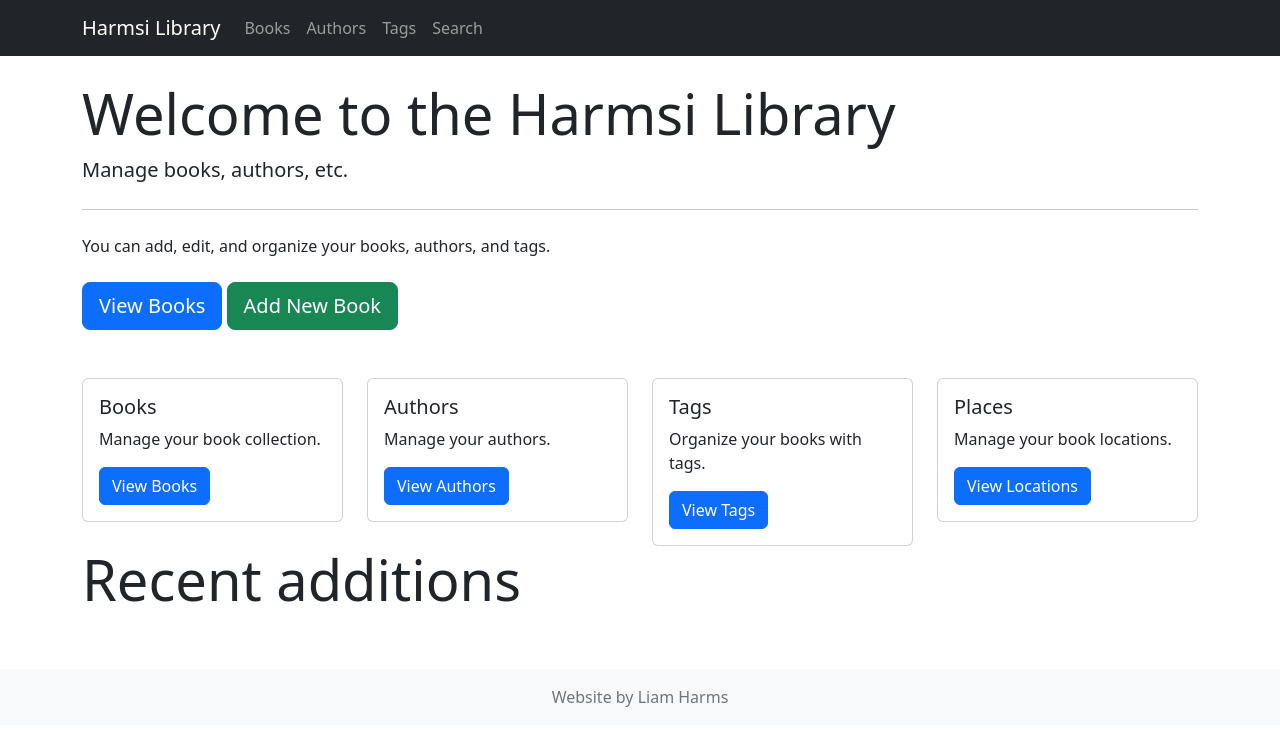
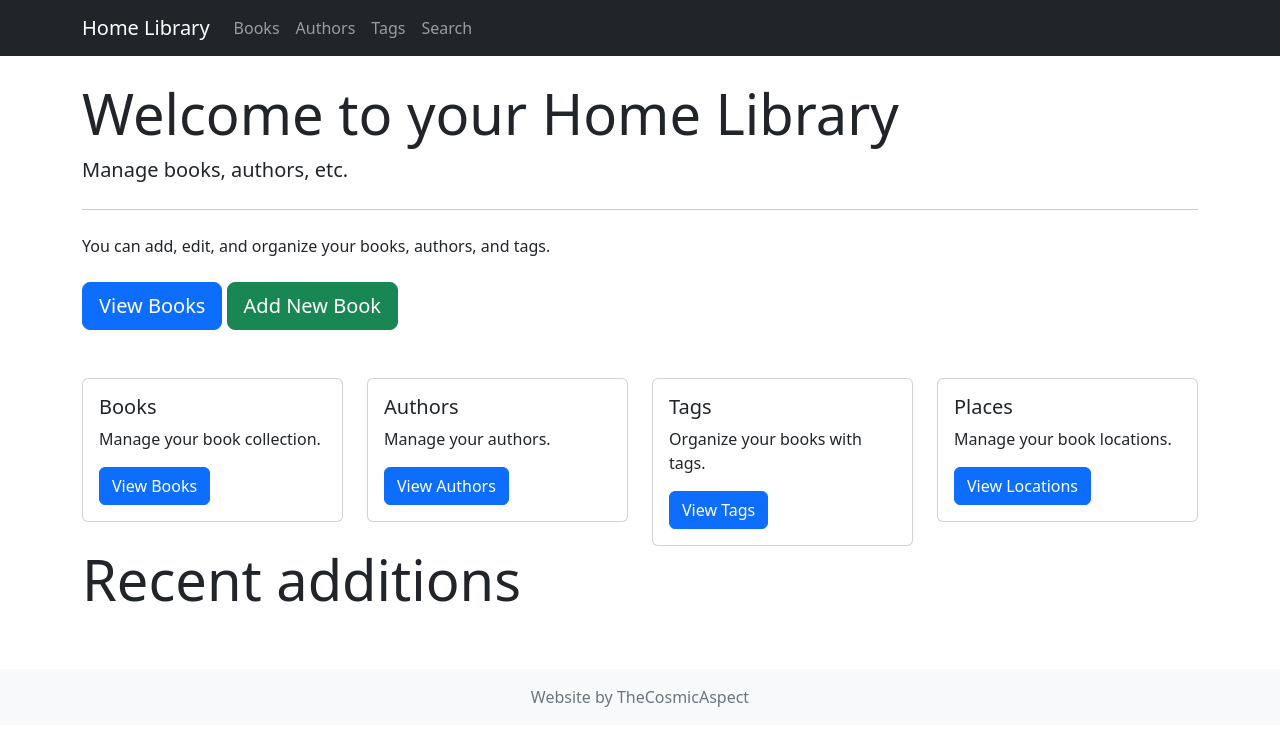
Before and after one commit to TheCosmicAspect/home-library, a Flask app: page / in a window 1280 px wide. Shown: the top 746 px of the page. Run offline with Flask 3, Linux system fonts and the light colour scheme; some libraries are stand-ins or nearby versions.

Commit message:
Small changes

```diff
--- a/src/templates/base.html
+++ b/src/templates/base.html
@@ -3,14 +3,14 @@
 <head>
     <meta charset="UTF-8">
     <meta name="viewport" content="width=device-width, initial-scale=1.0">
-    <title>{% block title %}Harmsi Library{% endblock %}</title>
+    <title>{% block title %}Home Library{% endblock %}</title>
     <link rel="stylesheet" href="https://cdnjs.cloudflare.com/ajax/libs/bootstrap/5.2.3/css/bootstrap.min.css">
     <link rel="stylesheet" href="{{ url_for('static', filename='css/style.css') }}">
 </head>
 <body>
     <nav class="navbar navbar-expand-lg navbar-dark bg-dark">
         <div class="container">
-            <a class="navbar-brand" href="{{ url_for('main.index') }}">Harmsi Library</a>
+            <a class="navbar-brand" href="{{ url_for('main.index') }}">Home Library</a>
             <button class="navbar-toggler" type="button" data-bs-toggle="collapse" data-bs-target="#navbarNav">
                 <span class="navbar-toggler-icon"></span>
             </button>
@@ -47,7 +47,7 @@
 
     <footer class="footer mt-5 py-3 bg-light">
         <div class="container text-center">
-            <span class="text-muted">Website by Liam Harms</span>
+            <span class="text-muted">Website by TheCosmicAspect</span>
         </div>
     </footer>
 
--- a/src/templates/index.html
+++ b/src/templates/index.html
@@ -2,7 +2,7 @@
 
 {% block content %}
 <div class="jumbotron">
-    <h1 class="display-4">Welcome to the Harmsi Library</h1>
+    <h1 class="display-4">Welcome to your Home Library</h1>
     <p class="lead">Manage books, authors, etc.</p>
     <hr class="my-4">
     <p>You can add, edit, and organize your books, authors, and tags.</p>
--- a/src/templates/search.html
+++ b/src/templates/search.html
@@ -1,7 +1,7 @@
 <!-- templates/search.html -->
 {% extends "base.html" %}
 
-{% block title %}Search Books - Harmsi Library{% endblock %}
+{% block title %}Search - {{ super() }}{% endblock %}
 
 {% block content %}
 <div class="row">
```
Also changed, not shown: README.md.
